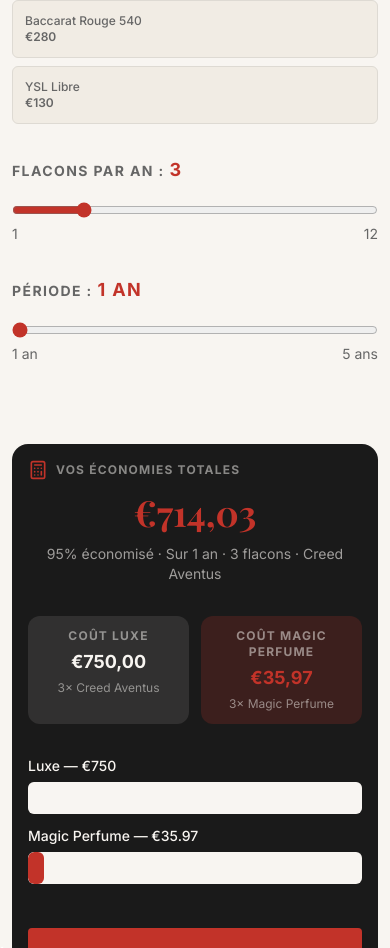
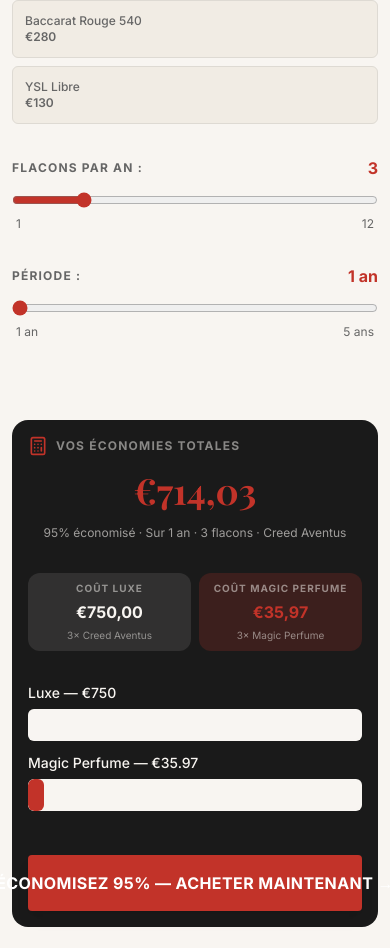
Before and after one commit to 0mm7/tryscent, a React (Vite) app: page /calculateur in a window 390 px wide. Shown: the part 1036-1984 px from the top of the page. Built offline with nearby package versions, Linux system fonts and the light colour scheme; the HTML template or start-up script is replaced by a standard one; a web font is replaced by a local one.

Commit message:
fix: improve slider and cost/result block alignment and touch for mobile in Calculateur page

```diff
--- a/src/pages/Calculateur.tsx
+++ b/src/pages/Calculateur.tsx
@@ -139,26 +139,36 @@ const Calculateur = () => {
             </div>
             {/* Sliders */}
             <div className="mb-8">
-              <label className="text-sm font-bold uppercase tracking-widest text-muted-foreground mb-3 block">
-                Flacons par an : <span className="text-primary text-lg">{bottles}</span>
-              </label>
+              <div className="flex items-center justify-between mb-2">
+                <label className="text-xs xs:text-sm font-bold uppercase tracking-widest text-muted-foreground">Flacons par an :</label>
+                <span className="text-primary text-base xs:text-lg font-bold">{bottles}</span>
+              </div>
               <input
                 type="range" min={1} max={12} value={bottles}
                 onChange={(e) => setBottles(Number(e.target.value))}
-                className="w-full accent-primary h-2"
+                className="w-full accent-primary h-3 xs:h-4 rounded-lg focus:outline-none focus:ring-2 focus:ring-primary"
+                style={{ touchAction: 'pan-x' }}
               />
-              <div className="flex justify-between text-sm text-muted-foreground mt-1"><span>1</span><span>12</span></div>
+              <div className="flex justify-between text-xs xs:text-sm text-muted-foreground mt-1 px-1">
+                <span>1</span>
+                <span>12</span>
+              </div>
             </div>
             <div className="mb-8">
-              <label className="text-sm font-bold uppercase tracking-widest text-muted-foreground mb-3 block">
-                Période : <span className="text-primary text-lg">{years} an{years > 1 ? "s" : ""}</span>
-              </label>
+              <div className="flex items-center justify-between mb-2">
+                <label className="text-xs xs:text-sm font-bold uppercase tracking-widest text-muted-foreground">Période :</label>
+                <span className="text-primary text-base xs:text-lg font-bold">{years} an{years > 1 ? "s" : ""}</span>
+              </div>
               <input
                 type="range" min={1} max={5} value={years}
                 onChange={(e) => setYears(Number(e.target.value))}
-                className="w-full accent-primary h-2"
+                className="w-full accent-primary h-3 xs:h-4 rounded-lg focus:outline-none focus:ring-2 focus:ring-primary"
+                style={{ touchAction: 'pan-x' }}
               />
-              <div className="flex justify-between text-sm text-muted-foreground mt-1"><span>1 an</span><span>5 ans</span></div>
+              <div className="flex justify-between text-xs xs:text-sm text-muted-foreground mt-1 px-1">
+                <span>1 an</span>
+                <span>5 ans</span>
+              </div>
             </div>
           </div>
 
@@ -168,23 +178,23 @@ const Calculateur = () => {
               <Calculator size={20} className="text-primary" />
               <p className="text-xs font-bold uppercase tracking-widest text-background/50">Vos économies totales</p>
             </div>
-            <p className="text-4xl xs:text-5xl sm:text-6xl lg:text-7xl font-bold text-primary font-serif mb-3 text-center lg:text-left">
+            <p className="text-4xl xs:text-5xl sm:text-6xl lg:text-7xl font-bold text-primary font-serif mb-3 text-center lg:text-left leading-tight">
               €{result.savings.toFixed(2).replace(".", ",")}
             </p>
-            <p className="text-sm xs:text-base text-background/60 mb-8 text-center lg:text-left">
+            <p className="text-xs xs:text-sm sm:text-base text-background/60 mb-8 text-center lg:text-left">
               {result.pct}% économisé · Sur {years} an{years > 1 ? "s" : ""} · {bottles} flacon{bottles > 1 ? "s" : ""} · {useCustom && customPrice !== "" ? `Prix personnalisé` : perfumes[selected].name}
             </p>
 
-            <div className="grid grid-cols-2 gap-3 xs:gap-4 mb-8">
-              <div className="bg-background/10 rounded-xl p-3 xs:p-5 text-center">
-                <p className="text-xs font-bold uppercase tracking-widest text-background/50 mb-1 xs:mb-2">Coût luxe</p>
-                <p className="text-lg xs:text-2xl font-bold text-background">€{result.lux.toFixed(2).replace('.', ',')}</p>
-                <p className="text-xs text-background/50 mt-1">{bottles}× {useCustom && customPrice !== "" ? "Votre prix" : perfumes[selected].name}</p>
+            <div className="grid grid-cols-2 gap-2 xs:gap-4 mb-8">
+              <div className="bg-background/10 rounded-xl p-2 xs:p-4 text-center flex flex-col items-center justify-center">
+                <p className="text-[10px] xs:text-xs font-bold uppercase tracking-widest text-background/50 mb-1 xs:mb-2">Coût luxe</p>
+                <p className="text-base xs:text-xl font-bold text-background">€{result.lux.toFixed(2).replace('.', ',')}</p>
+                <p className="text-[10px] xs:text-xs text-background/50 mt-1">{bottles}× {useCustom && customPrice !== "" ? "Votre prix" : perfumes[selected].name}</p>
               </div>
-              <div className="bg-primary/20 rounded-xl p-3 xs:p-5 text-center">
-                <p className="text-xs font-bold uppercase tracking-widest text-background/50 mb-1 xs:mb-2">Coût Magic Perfume</p>
-                <p className="text-lg xs:text-2xl font-bold text-primary">€{result.mp.toFixed(2).replace('.', ',')}</p>
-                <p className="text-xs text-background/50 mt-1">{bottles}× Magic Perfume</p>
+              <div className="bg-primary/20 rounded-xl p-2 xs:p-4 text-center flex flex-col items-center justify-center">
+                <p className="text-[10px] xs:text-xs font-bold uppercase tracking-widest text-background/50 mb-1 xs:mb-2">Coût Magic Perfume</p>
+                <p className="text-base xs:text-xl font-bold text-primary">€{result.mp.toFixed(2).replace('.', ',')}</p>
+                <p className="text-[10px] xs:text-xs text-background/50 mt-1">{bottles}× Magic Perfume</p>
               </div>
             </div>
 
```
